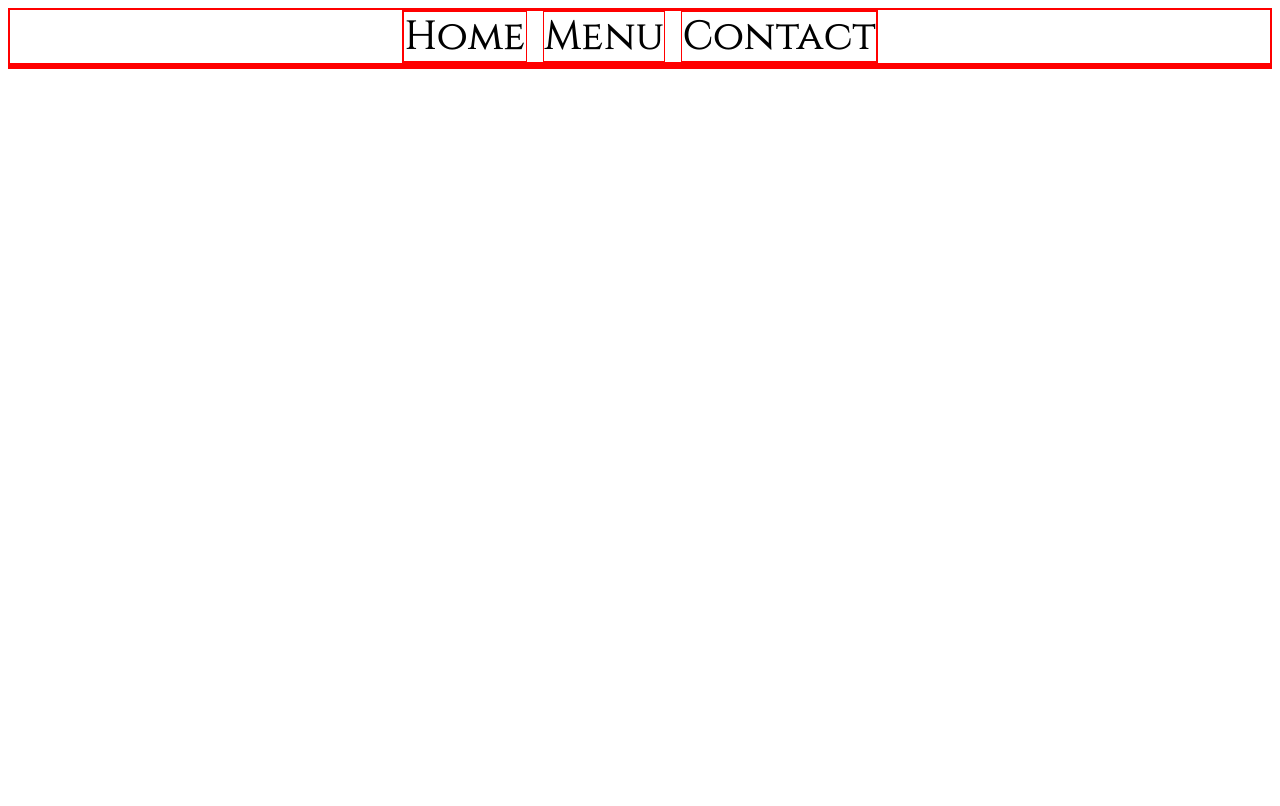
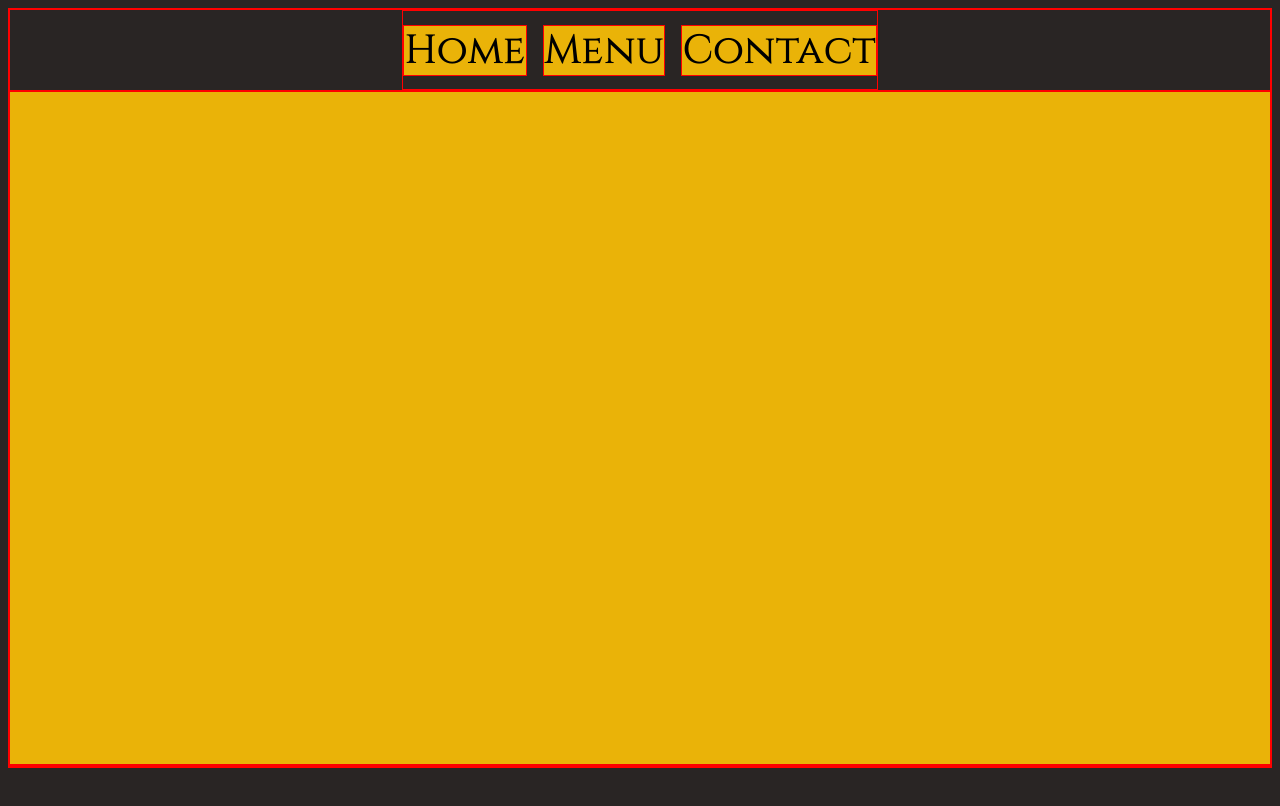
Before and after one commit to giovanniPepi/restaurant_JS, a website built with webpack: page src/index.html in a window 1280 px wide. Built offline with nearby package versions, Linux system fonts and the light colour scheme.

Commit message:
update background colors

```diff
--- a/src/style.css
+++ b/src/style.css
@@ -4,11 +4,12 @@
   font-weight: 600;
   font-style: normal;
 }
-
 :root {
   --fontSize: calc(1vh + .5vw + 6px);
   --fontSizeTabs: calc(2*(var(--fontSize)));
-
+  font-family: 'Constatine';
+  --background1: #292524;
+  --background2: #EAB308;
 }
 body *{
   border: .1px solid red;
@@ -18,6 +19,7 @@ html {
 }
 body {
   min-height: 100vh;
+  background: var(--background1);
 }
 .container {
   font-size: var(--fontSize);
@@ -25,18 +27,25 @@ body {
   flex-direction: column;
 }
 .header {
-  font-family: 'Constatine';
   display: flex;
   justify-content: center;
+  height: 10vh;
 }
 .tabs{
   display: flex;
   gap: 1rem;
   font-size: var(--fontSizeTabs);
+  align-items: center;
+}
+.home, .menu, .contact, .main {
+  background: var(--background2);
 }
 .main {
   display: flex;
+  padding: 1rem;
+  height: 80vh;
 }
 .footer {
   display: flex;
+  height: 10vh;
 }
```
